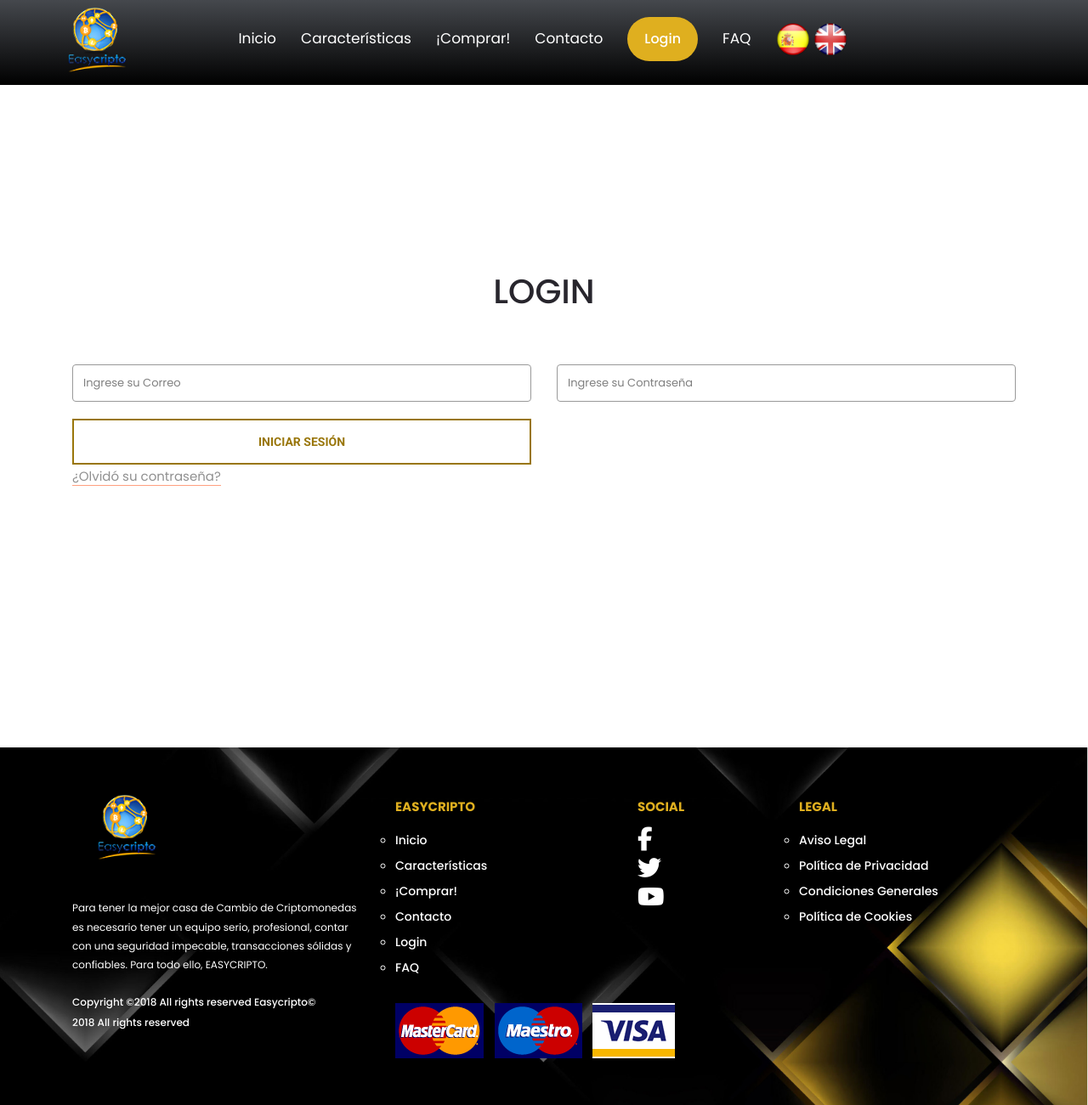
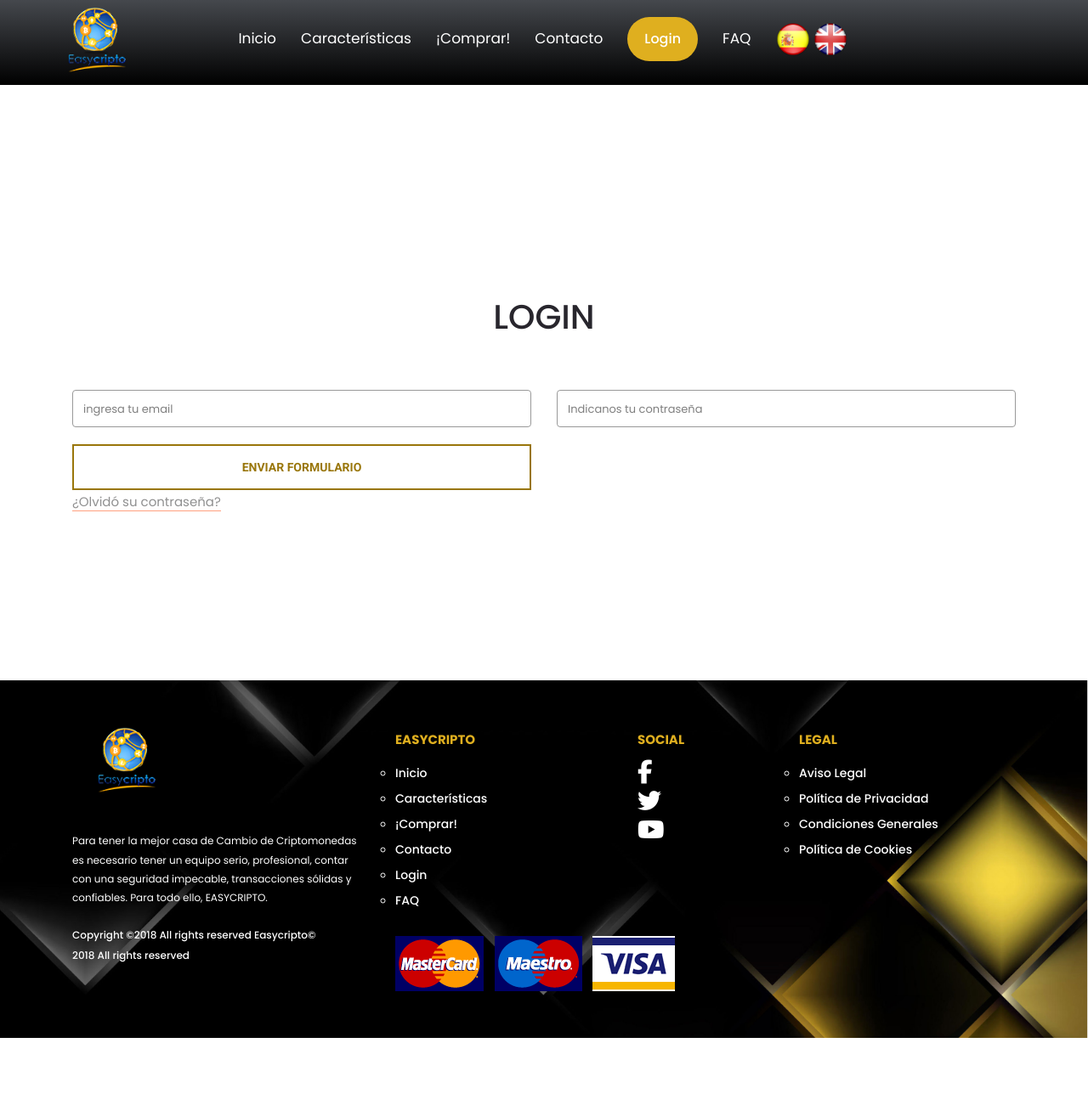
Before and after one commit to RolandoContreras/cryptostore, a CodeIgniter app: page /cryptostore/login in a window 1280 px wide. Shown: the whole page at 85% size. After the commit the page ends 1222 px from the top, so only its background shows below. Run offline with CodeIgniter, Linux system fonts and the light colour scheme; some libraries are stand-ins or nearby versions.

Commit message:
changes on login

```diff
--- a/application/config/routes.php
+++ b/application/config/routes.php
@@ -45,6 +45,7 @@ $route['home'] = 'home';
 $route['home/send_messages'] = 'home/send_messages';
 
 $route['login'] = 'login';
+$route['login/validate'] = 'login/validate';
 
 $route['contact/send_messages'] = 'contact/send_messages';
 
--- a/application/controllers/login.php
+++ b/application/controllers/login.php
@@ -26,38 +26,34 @@ class Login extends CI_Controller {
 		$this->load->view('login');
 	}
 
-    public function validar_customer(){
-        //VALIDATE LOGIN HOME
+    public function validate(){
+        if($this->input->is_ajax_request()){
             //GET DATA STRING
-        $data = $_POST['dataString'];
-        //EXPLODE BY DEMILITER
-        $string =  explode('&', $data);
-        //SET $VARIBLE
-        $username = strtolower($string[0]);
-        $password = $string[1];
+            $email = $this->input->post("email");
+            $password = $this->input->post("password");
                         //SET PARAMETER
             $params = array("select" =>"customer.customer_id,
                                         customer.first_name,
                                         customer.last_name,
-                                    customer.username,
                                         customer.email,
                                         customer.active,
                                         customer.status_value",
-                         "where" => "customer.username = '$username' and customer.password = '$password' and customer.status_value = 1");
-
+                             "where" => "customer.email = '$email' and customer.password = '$password' and customer.active = 1");
             $obj_customer = $this->obj_customer->get_search_row($params);
             if (count($obj_customer)>0){
                     $data_customer_session['customer_id'] = $obj_customer->customer_id;
                     $data_customer_session['name'] = $obj_customer->first_name.' '.$obj_customer->last_name;
-                $data_customer_session['username'] = $obj_customer->username;
                     $data_customer_session['email'] = $obj_customer->email;
                     $data_customer_session['active'] = $obj_customer->active;
                     $data_customer_session['logged_customer'] = "TRUE";
                     $data_customer_session['status'] = $obj_customer->status_value;
                     $_SESSION['customer'] = $data_customer_session;
-                echo "true";
+                    $data['status'] = "true";
+
             }else{
-            echo '<div class="alert alert-danger" style="text-align: center">Datos Invalidos.</div>';
+                   $data['status'] = "false";
+            }
+            echo json_encode($data);
         }
     }
 
--- a/application/views/login.php
+++ b/application/views/login.php
@@ -63,11 +63,7 @@
                             </ul>
 		</div>
 	</div>
-	<!-- Home -->
-	<div class="home">
-		<div class="hero_slider_container">
-			<div class="owl-carousel owl-theme hero_slider">
-				<div class="hero_slider_item item_1 d-flex flex-column align-items-center justify-content-center">
+        <div class="services hero_slider_container margin-top-120">
         <div class="container" >
             <div class="row contact_row">
                 <div class="col text-center">
@@ -80,32 +76,33 @@
                     <div class="reply">
                         <div class="reply_form_container">
                             <!-- Reply Form -->
-                                                            <form method="post" id="form-login">
+                            <form id="reply_form">
                                 <div class="row">
                                     <div class="col-xs-6 col-md-6">
-                                                                            <div class="wow bounceInLeft animated animated">
-                                                                                <input class="form-control form-control-2" id="reply_form_name" placeholder="Ingrese su Correo" type="text">
+                                        <div class="wow bounceInLeft animated animated padding-responsive" style="visibility: visible;">
+                                            <input onkeyup="fade_email(this.value);" class="form-control form-control-2" id="email" name="email" placeholder="ingresa tu email" type="text">
+                                            <span id="message_email" class="field-validation-error" style="display:none;">Ingrese email valido</span>
                                         </div>
                                     </div>
                                     <div class="col-xs-6 col-md-6">
-                                                                            <div class="wow bounceInLeft animated animated">
-                                                                                <input class="form-control form-control-2" id="reply_form_email" placeholder="Ingrese su Contraseña" type="text">
+                                        <div class="wow bounceInLeft animated animated" style="visibility: visible;">
+                                            <input onkeyup="fade_password(this.value);"  class="form-control form-control-2" id="password" name="password" placeholder="Indicanos tu contraseña" type="text">
+                                        <span id="message_password" class="field-validation-error" style="display:none;">Ingrese contraseña valida</span>
                                         </div>
                                     </div>
                                 </div>
-                                                                <div class="row margintop20">
+                                <div>
+                                    <div class="row margin-top-20">
                                         <div class="col-xs-6 col-md-6">
-                                                                            <div class="wow bounceInLeft animated animated">
-                                                                                  <button id="reply_form_submit" type="submit" class="submit_btn_comprar trans_300" value="Submit">INICIAR SESIÓN</button>
+                                            <input onclick="login();" style="cursor: pointer" class="submit_btn_comprar trans_300" value="Enviar formulario"/>
                                              <p><a href="<?php echo site_url().'forgot';?>">¿Olvidó su contraseña?</a></p>
                                         </div>
                                     </div>
                                 </div>
-                                                                <div id="alert_message"></div>
                             </form>
-                                                        </div>
-                                                    </div>
-                                                </div>
+                            <br/>
+                            <div id="messages" class="alert alert-success" style="text-align: center; display: none;">Bienvenido</div>
+                            <div id="no_messages" class="alert alert-danger" style="text-align: center; display: none;">Datos Invalidos</div>
                         </div>
                     </div>
                 </div>
@@ -116,7 +113,9 @@
 	<?php $this->load->view("footer");?>
         <!--END FOOTER-->
     </div>
-<script src="https://maxcdn.bootstrapcdn.com/bootstrap/3.3.7/js/bootstrap.min.js"></script>
+<script src="<?php echo site_url().'static/page_front/js/login.js';?>"></script>
+<!--<script src="<?php echo site_url().'static/page_front/js/buy.js';?>"></script>-->
+<script src="<?php echo site_url().'static/page_front/js/contact_home.js';?>"></script>
 <script src="<?php echo site_url().'static/page_front/js/jquery-3.2.1.min.js';?>"></script>
 <script src="<?php echo site_url().'static/page_front/js/popper.js';?>"></script>
 <script src="<?php echo site_url().'static/page_front/js/bootstrap.min.js';?>"></script>
@@ -130,6 +129,5 @@
 <script src="<?php echo site_url().'static/page_front/js/jquery.scrollTo.min.js';?>"></script>
 <script src="<?php echo site_url().'static/page_front/js/easing.js';?>"></script>
 <script src="<?php echo site_url().'static/page_front/js/custom.js';?>"></script>
-<script src="<?php echo site_url().'static/page_front/js/login.js';?>"></script>
 </body>
 </html>
--- a/static/page_front/css/contact_style.css
+++ b/static/page_front/css/contact_style.css
@@ -908,6 +908,9 @@ label {
 .margin-top-140{
     margin-top: 140px;
 }
+.margin-top-120{
+    margin-top: 120px;
+}
 .panel-primary > .panel-heading {
     background-color: #e5e5e5;
     color: #999999;
@@ -1028,3 +1031,6 @@ label {
     z-index: 9;
     /*color: #ccc;*/
 }
+.error{
+   border-color: red !important;
+}
--- a/static/page_front/js/login.js
+++ b/static/page_front/js/login.js
@@ -1,29 +1,55 @@
-$(document).ready(function() {
-    $("#form-login").validate({
-        rules: {
-            username: { required: true, minlength: 2},
-            password: { required: true, minlength: 2}
-        },
-        messages: {
-            username: "Por favor introduzca su usuario",
-            password : "Por favor introduzca su contraseña",
-        },
-        submitHandler: function(form){
-            var dataString = $('#username').val()+'&'+$('#password').val();
+function login(){
+
+    var email = document.getElementById("email").value;
+    var password = document.getElementById("password").value;
+
+    if(email == ""){
+        document.getElementById("message_email").style.display = "block";
+        $("#email").focus();
+        $("#email").addClass('error');
+    }else if(password == ""){
+        document.getElementById("message_password").style.display = "block";
+        $("#password").focus();
+        $("#password").addClass('error');
+    }else{
+        var email_2 = validar_email(email);
+        if(email_2 == true){
                 $.ajax({
-                type: "POST",
-                url: site + "login/validar_customer",
-                data: {dataString : dataString},
-                success: function(data){
-                    if(data == "true"){
-                        $("#alert_message").html('<div class="alert alert-success" style="text-align: center">Bienvenido.</div>');
+               type: "post",
+               url: site+"login/validate",
+               dataType: "json",
+               data: {email : email,
+                      password : password},
+               success:function(data){
+                   if(data.status == "true"){
+                       document.getElementById("no_messages").style.display = "none";
+                       document.getElementById("messages").style.display = "block";
                        location.href = site + "backoffice";
                    }else{
-                        $("#alert_message").html(data);
+                       document.getElementById("no_messages").style.display = "block";
                    }
 
                }
              });
+        }else{
+            document.getElementById("message_email").style.display = "block";
+            $("#email").focus();
         }
-    });
-});
+    }
+}
+function validar_email( email ){
+    var regex = /^([a-zA-Z0-9_\.\-])+\@(([a-zA-Z0-9\-])+\.)+([a-zA-Z0-9]{2,4})+$/;
+    return regex.test(email) ? true : false;
+}
+function fade_email(string){
+    var string = document.getElementById("email").value;
+    if(string != ""){
+        document.getElementById("message_email").style.display = "none";
+    }
+}
+function fade_password(string){
+    var string = document.getElementById("password").value;
+    if(string != ""){
+        document.getElementById("message_password").style.display = "none";
+    }
+}
```
Also changed, not shown: nbproject/private/private.xml (+7 -5 lines). Lines whose indentation alone changed are shown as unchanged.
